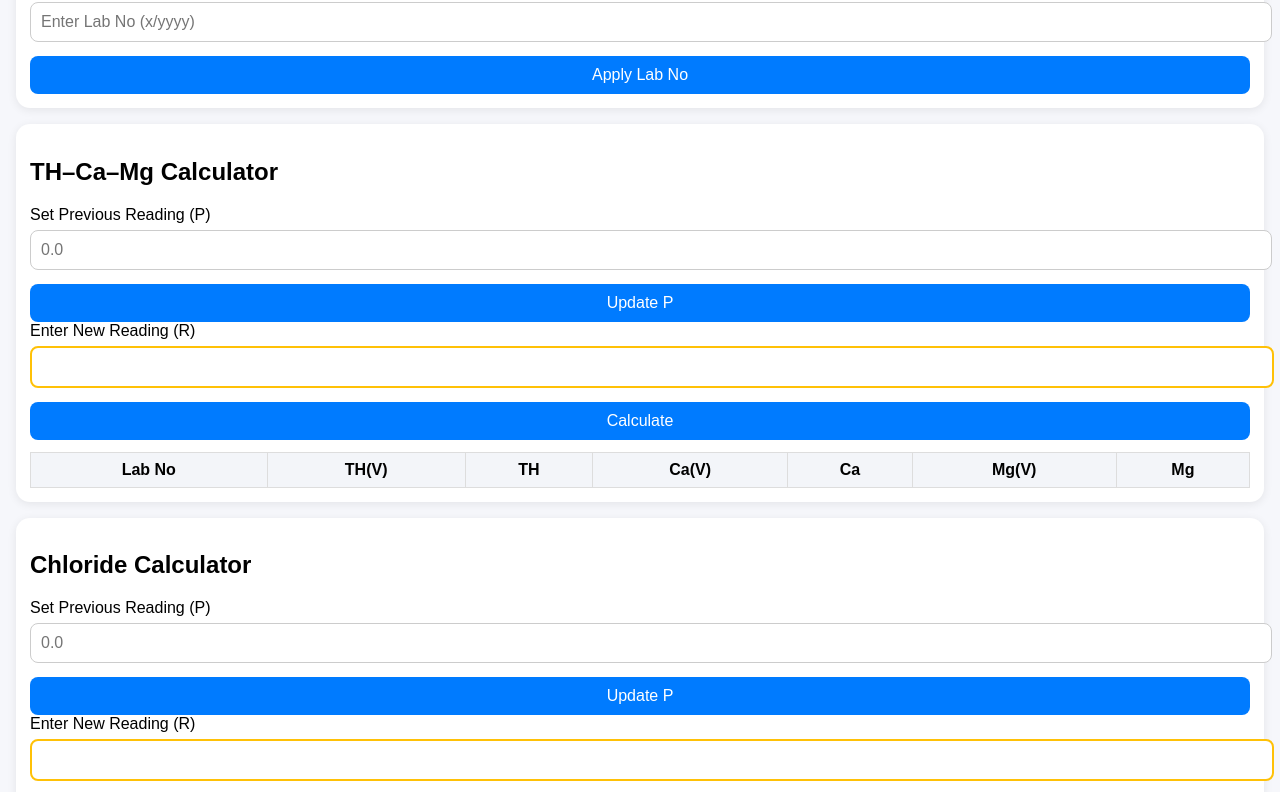
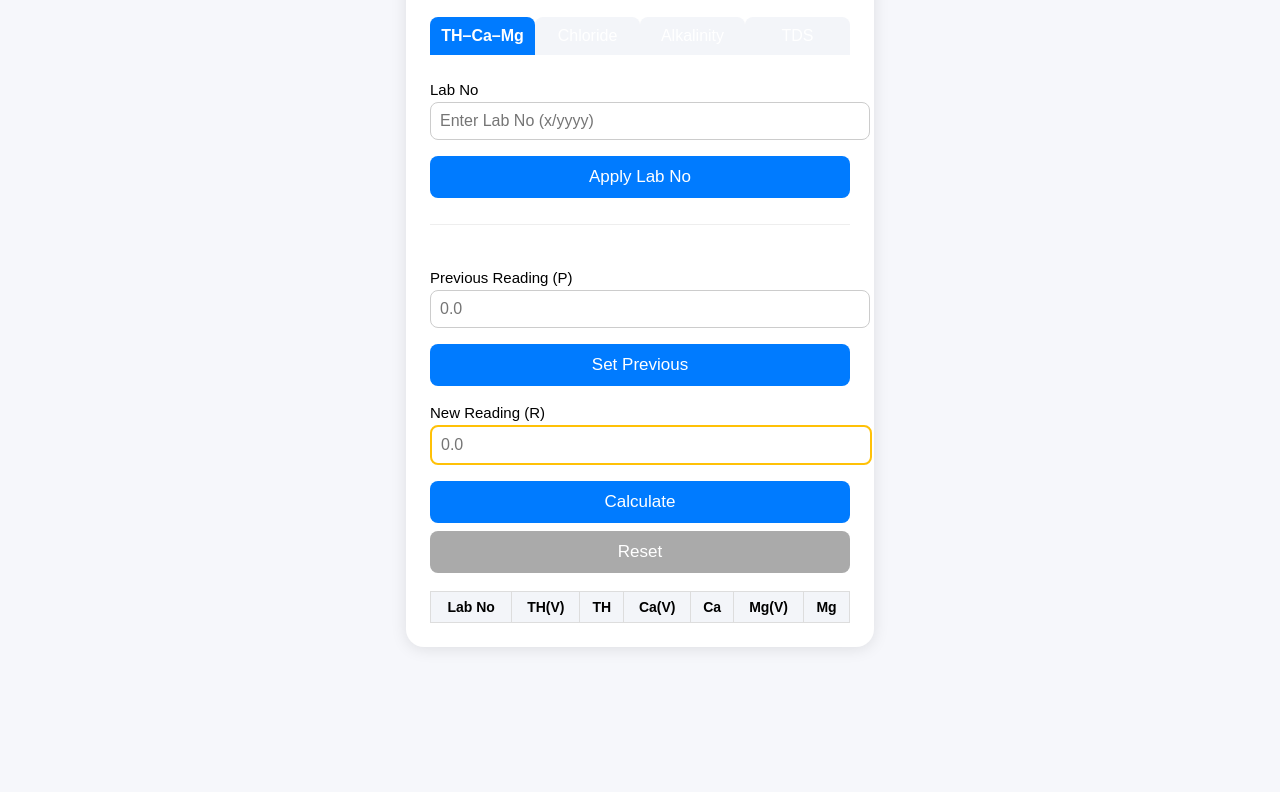
Before and after one commit to kardamanil/JalGanana, a plain HTML site: page index.html in a window 1280 px wide. Shown: the part 166-958 px from the top of the page. After the commit the page ends 845 px from the top, so only its background shows below. Drawn offline with Linux system fonts and the light colour scheme.

Commit message:
Update index.html

```diff
--- a/index.html
+++ b/index.html
@@ -4,80 +4,121 @@
   <meta charset="UTF-8" />
   <meta name="viewport" content="width=device-width, initial-scale=1.0, user-scalable=no" />
   <title>Titration Calculator by KARDAM</title>
-
   <link rel="manifest" href="manifest.json" />
   <meta name="theme-color" content="#007BFF" />
   <link rel="icon" href="icon.png" />
-
   <style>
-    body { font-family: Arial, sans-serif; background: #f6f7fb; margin: 16px; }
-    .card { background: #fff; padding: 14px; margin-bottom: 16px; border-radius: 14px; box-shadow: 0 2px 10px rgba(0,0,0,0.08); }
-    input { width: 100%; padding: 10px; font-size: 16px; margin: 6px 0; border: 1px solid #ccc; border-radius: 8px; }
+    body { font-family: Arial, sans-serif; background: #f6f7fb; margin: 0; padding: 0; }
+    .container { max-width: 420px; margin: 32px auto; padding: 24px; background: #fff; border-radius: 18px; box-shadow: 0 2px 16px rgba(0,0,0,0.10); }
+    h1 { text-align: center; margin-bottom: 24px; }
+    .tabs { display: flex; margin-bottom: 18px; }
+    .tab-btn {
+      flex: 1; padding: 10px 0; background: #f3f5f9; border: none; border-radius: 8px 8px 0 0;
+      font-size: 16px; cursor: pointer; transition: background 0.2s;
+    }
+    .tab-btn.active { background: #007BFF; color: #fff; font-weight: bold; }
+    .card { padding: 0; margin-bottom: 0; border-radius: 0 0 14px 14px; box-shadow: none; }
+    .section { display: none; padding: 16px 0 0 0; }
+    .section.active { display: block; }
+    label { display: block; margin: 10px 0 4px 0; font-size: 15px; }
+    input { width: 100%; padding: 9px; font-size: 16px; margin-bottom: 8px; border: 1px solid #ccc; border-radius: 8px; }
     input.next-reading { border: 2px solid #FFC107; }
-    button { padding: 10px; border: none; border-radius: 8px; background: #007BFF; color: #fff; font-size: 16px; width: 100%; margin-top: 8px; }
-    table { width: 100%; border-collapse: collapse; margin-top: 12px; }
-    th, td { border: 1px solid #ddd; padding: 8px; text-align: center; }
+    button { padding: 11px; border: none; border-radius: 8px; background: #007BFF; color: #fff; font-size: 17px; width: 100%; margin: 8px 0; cursor: pointer; }
+    button.reset-btn { background: #aaa; color: #fff; margin-top: 0; }
+    table { width: 100%; border-collapse: collapse; margin-top: 10px; font-size: 14px; }
+    th, td { border: 1px solid #ddd; padding: 7px; text-align: center; }
     th { background: #f3f5f9; }
+    hr { margin: 18px 0; border: none; border-top: 1px solid #eee; }
+    @media (max-width:480px) {
+      .container { max-width: 98vw; padding: 6vw; }
+      h1 { font-size: 22px; }
+      .tab-btn { font-size: 14px; }
+      input, button { font-size: 15px; }
+    }
   </style>
 </head>
 <body>
+  <div class="container">
     <h1>Titration Calculator by KARDAM</h1>
+    <div class="tabs">
+      <button class="tab-btn active" data-tab="th">TH–Ca–Mg</button>
+      <button class="tab-btn" data-tab="chl">Chloride</button>
+      <button class="tab-btn" data-tab="alk">Alkalinity</button>
+      <button class="tab-btn" data-tab="tds">TDS</button>
+    </div>
 
-  <!-- Base Lab No -->
+    <!-- Base Lab No (always shown) -->
     <div class="card">
-    <h2>Base Lab No</h2>
+      <label for="lab_no">Lab No</label>
       <input type="text" id="lab_no" placeholder="Enter Lab No (x/yyyy)" />
       <button id="btn-apply-lab">Apply Lab No</button>
+      <hr>
     </div>
 
-  <!-- TH–Ca–Mg -->
+    <!-- TH–Ca–Mg Section -->
+    <div class="section active" id="section-th">
       <div class="card">
-    <h2>TH–Ca–Mg Calculator</h2>
-    <label>Set Previous Reading (P)</label>
+        <label>Previous Reading (P)</label>
         <input type="number" step="0.1" id="th_prev_set" placeholder="0.0" />
-    <button id="btn-set-th">Update P</button>
-    <label>Enter New Reading (R)</label>
-    <input type="number" step="0.1" id="th_new" class="next-reading" />
+        <button id="btn-set-th">Set Previous</button>
+        <label>New Reading (R)</label>
+        <input type="number" step="0.1" id="th_new" class="next-reading" placeholder="0.0" />
         <button id="btn-calc-th">Calculate</button>
+        <button id="btn-reset-th" class="reset-btn">Reset</button>
         <table id="th_table">
-      <tr><th>Lab No</th><th>TH(V)</th><th>TH</th><th>Ca(V)</th><th>Ca</th><th>Mg(V)</th><th>Mg</th></tr>
+          <tr>
+            <th>Lab No</th><th>TH(V)</th><th>TH</th><th>Ca(V)</th><th>Ca</th><th>Mg(V)</th><th>Mg</th>
+          </tr>
         </table>
       </div>
+    </div>
 
-  <!-- Chloride -->
+    <!-- Chloride Section -->
+    <div class="section" id="section-chl">
       <div class="card">
-    <h2>Chloride Calculator</h2>
-    <label>Set Previous Reading (P)</label>
+        <label>Previous Reading (P)</label>
         <input type="number" step="0.1" id="chl_prev_set" placeholder="0.0" />
-    <button id="btn-set-chl">Update P</button>
-    <label>Enter New Reading (R)</label>
-    <input type="number" step="0.1" id="chl_new" class="next-reading" />
+        <button id="btn-set-chl">Set Previous</button>
+        <label>New Reading (R)</label>
+        <input type="number" step="0.1" id="chl_new" class="next-reading" placeholder="0.0" />
         <button id="btn-calc-chl">Calculate</button>
+        <button id="btn-reset-chl" class="reset-btn">Reset</button>
         <table id="chl_table">
-      <tr><th>Lab No</th><th>Chl(V)</th><th>Chl</th></tr>
+          <tr>
+            <th>Lab No</th><th>Chl(V)</th><th>Chl</th>
+          </tr>
         </table>
       </div>
+    </div>
 
-  <!-- Alkalinity -->
+    <!-- Alkalinity Section -->
+    <div class="section" id="section-alk">
       <div class="card">
-    <h2>Alkalinity Calculator</h2>
-    <label>Set Previous Reading (P)</label>
+        <label>Previous Reading (P)</label>
         <input type="number" step="0.1" id="alk_prev_set" placeholder="0.0" />
-    <button id="btn-set-alk">Update P</button>
-    <label>Enter New Reading (R)</label>
-    <input type="number" step="0.1" id="alk_new" class="next-reading" />
+        <button id="btn-set-alk">Set Previous</button>
+        <label>New Reading (R)</label>
+        <input type="number" step="0.1" id="alk_new" class="next-reading" placeholder="0.0" />
         <button id="btn-calc-alk">Calculate</button>
+        <button id="btn-reset-alk" class="reset-btn">Reset</button>
         <table id="alk_table">
-      <tr><th>Lab No</th><th>Alk(V)</th><th>Alk</th></tr>
+          <tr>
+            <th>Lab No</th><th>Alk(V)</th><th>Alk</th>
+          </tr>
         </table>
       </div>
+    </div>
 
-  <!-- TDS -->
+    <!-- TDS Section -->
+    <div class="section" id="section-tds">
       <div class="card">
-    <h2>TDS Calculator (Auto)</h2>
         <table id="tds_table">
-      <tr><th>Lab No</th><th>TDS</th></tr>
+          <tr>
+            <th>Lab No</th><th>TDS</th>
+          </tr>
         </table>
+      </div>
+    </div>
   </div>
 
   <!-- Firebase -->
@@ -96,7 +137,7 @@
     };
     const app = initializeApp(firebaseConfig);
     const db = getFirestore(app);
-    window.__fb = { db }; // expose for script.mjs
+    window.__fb = { db }; // expose for script.js
   </script>
 
   <!-- Service Worker -->
@@ -110,7 +151,21 @@
     }
   </script>
 
-  <!-- Main App -->
+  <!-- Tabs JS -->
+  <script>
+    const tabBtns = document.querySelectorAll('.tab-btn');
+    const sections = document.querySelectorAll('.section');
+    tabBtns.forEach(btn => {
+      btn.addEventListener('click', () => {
+        tabBtns.forEach(b => b.classList.remove('active'));
+        btn.classList.add('active');
+        sections.forEach(sec => sec.classList.remove('active'));
+        document.getElementById('section-' + btn.dataset.tab).classList.add('active');
+      });
+    });
+  </script>
+
+  <!-- Main App (same as before; update for reset buttons if needed) -->
   <script type="module" src="script.js"></script>
 </body>
 </html>
```
Lines whose indentation alone changed are shown as unchanged.
